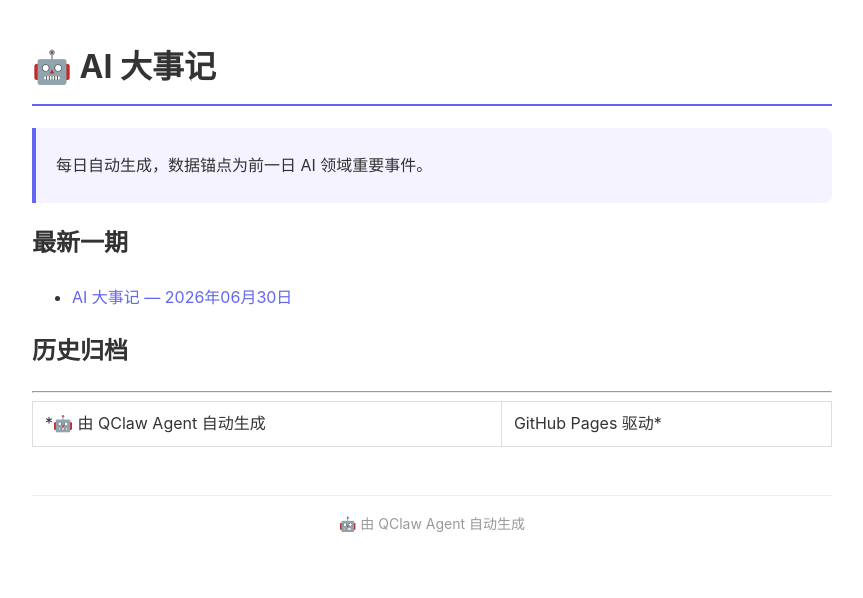
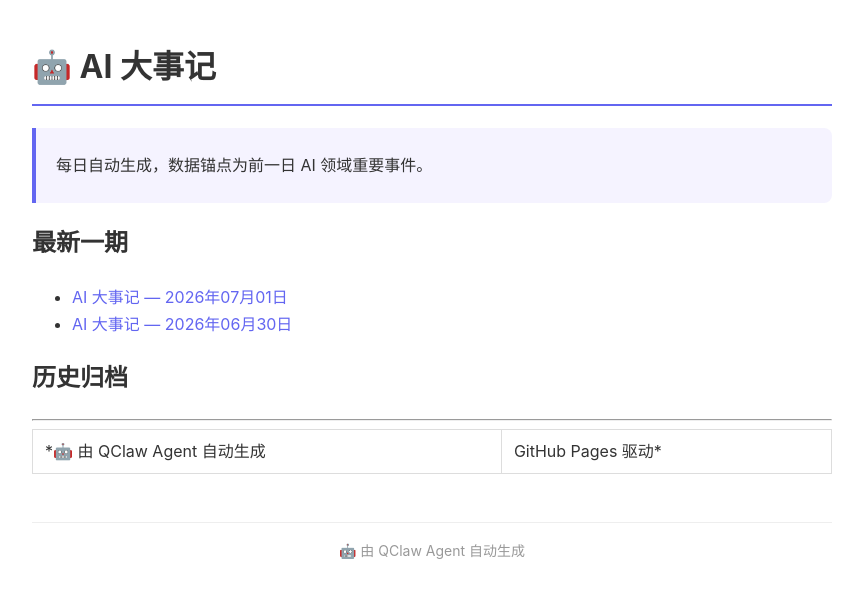
Before and after one commit to jared0612/daily-ai-news, a Jekyll site: the page built from index.md, in a window 1280 px wide. Shown: the top 598 px of the page, without its empty margins (208-1071 px from the left). Built offline with Jekyll 4.4.1, drawn with Linux system fonts in a browser that asks for light colours.

Commit message:
Update index with 2026-07-01 entry

```diff
--- a/index.md
+++ b/index.md
@@ -9,6 +9,7 @@ title: AI 大事记 — 每日自动生成
 
 ## 最新一期
 
+- [AI 大事记 — 2026年07月01日](daily/2026-07-01.md)
 - [AI 大事记 — 2026年06月30日](daily/2026-06-30.md)
 
 ## 历史归档
```
